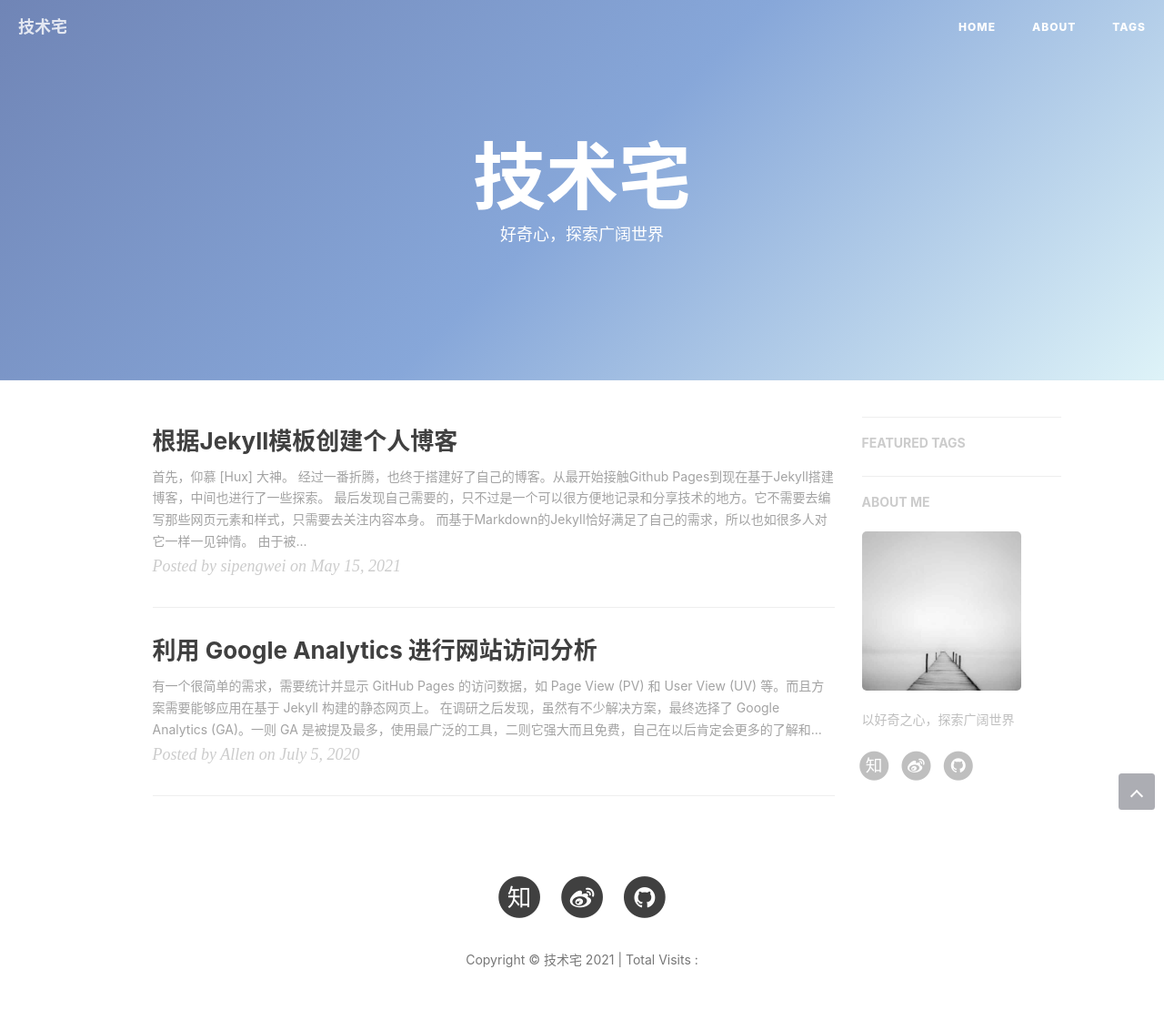
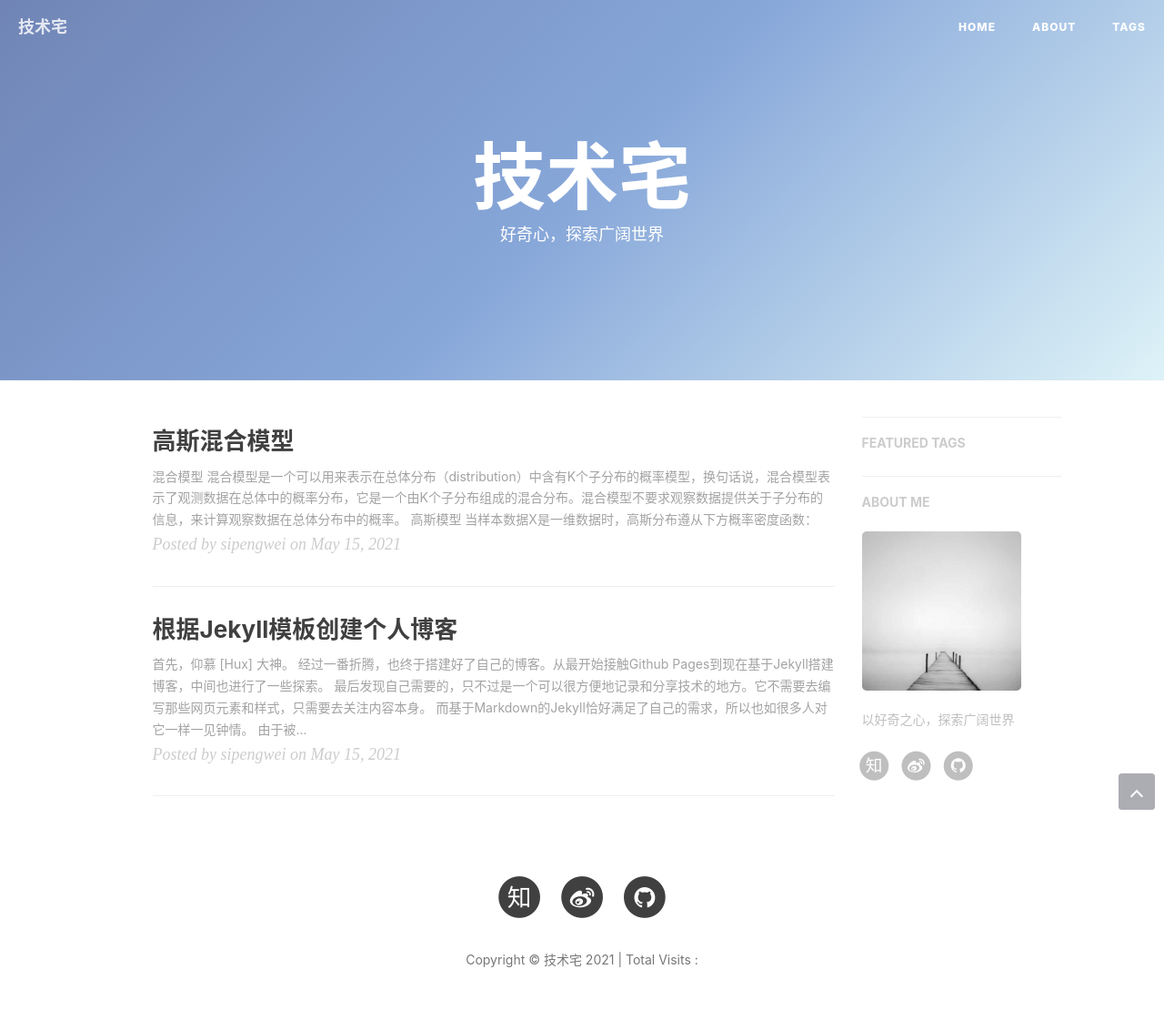
Before and after one commit to currywhm/currywhm.github.io, a Jekyll site: the page built from index.html, in a window 1280 px wide. Shown: the whole page at 91% size. Built offline with Jekyll 4.4.1, drawn with Linux system fonts in a browser that asks for light colours; nearby versions of some CDN libraries; the list of posts is cut into pages by our own code; comment, search, counter and statistics services are not loaded.

Commit message:
1.高斯混合模型

```diff
--- a/_posts/2021-05-15-gaussian-mixture-model.markdown
+++ b/_posts/2021-05-15-gaussian-mixture-model.markdown
@@ -1,38 +1,19 @@
 ---
 layout:       post
-title:        "利用 Google Analytics 进行网站访问分析"
-date:         2020-07-05
-author:       "Allen"
+title:        "高斯混合模型"
+date:         2021-05-15
+author:       "sipengwei"
 header-mask:  0.3
 catalog:      false
 multilingual: false
 tags:
-    - Data Analysis
-    - Google Analytics
+    - gaussian model
 ---
+**混合模型**
 
-有一个很简单的需求，需要统计并显示 GitHub Pages 的访问数据，如 Page View (PV) 和 User View (UV) 等。而且方案需要能够应用在基于 Jekyll 构建的静态网页上。
+混合模型是一个可以用来表示在总体分布（distribution）中含有K个子分布的概率模型，换句话说，混合模型表示了观测数据在总体中的概率分布，它是一个由K个子分布组成的混合分布。混合模型不要求观察数据提供关于子分布的信息，来计算观察数据在总体分布中的概率。
 
-在调研之后发现，虽然有不少解决方案，最终选择了 Google Analytics (GA)。一则 GA 是被提及最多，使用最广泛的工具，二则它强大而且免费，自己在以后肯定会更多的了解和使用它。
-- [Google Analytics](https://marketingplatform.google.com/about/analytics/)
-- [Google Analytics for Jekyll](https://desiredpersona.com/google-analytics-jekyll/)
-- [Add Google Analytics to a Jekyll Website](https://curtisvermeeren.github.io/2016/11/18/Jekyll-Google-Analytics.html#)
+**高斯模型**
 
-GA 虽然功能强大（能够分析访问者的地区、同时在线的用户数量、访问最多的页面等等），可是自己的初衷，仅仅只是在页面上显示当前网站或者页面有多少的历史访问而已。
-
-最后找到了一个能直接满足自己需求的工具，**不蒜子**。最初看见这个名字的时候，其实是拒绝的。可是在了解之后，发现它足够的简单和便捷，所以最终还是选用了它。
-
-很好奇 **不蒜子** 这个名字有什么样的来源，不过这也说明了，一个好的名字对于产品是多么的重要。
-- [Jekyll博客统计访问量，阅读量工具总结](https://zhang0peter.com/2020/01/19/GitHub-jekyll-view-counter/)
-- [不蒜子](https://busuanzi.ibruce.info/)
-- [不蒜子 文档](http://ibruce.info/2015/04/04/busuanzi/)
-
-
-
-下面就是最终的结果。
-
-![GA](/img/in-post/web_analysis_google_analytics.png)
-**Google Analytics** 提供了强大的分析功能。
-
-![busuanzi](/img/in-post/web_analysis_busuanzi.png)
-**不蒜子** 以最简单的方式满足了统计并显示访问量的需求。
+当样本数据X是一维数据时，高斯分布遵从下方概率密度函数：
+![GA](/img/in-post/gaussian_1.png)
```
